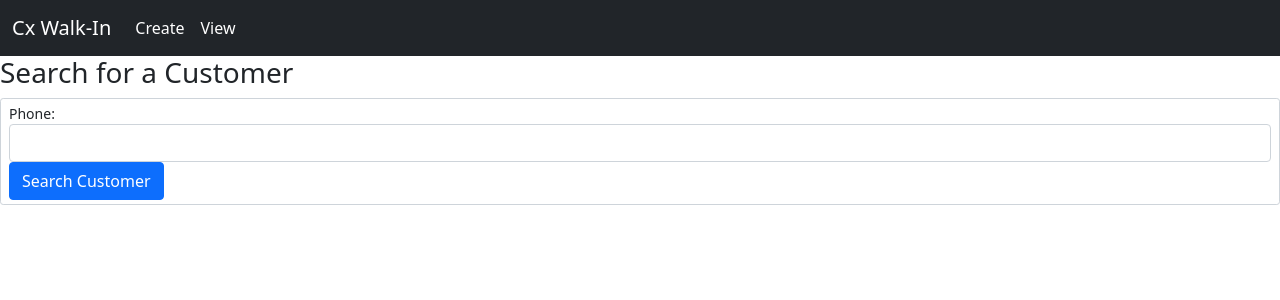
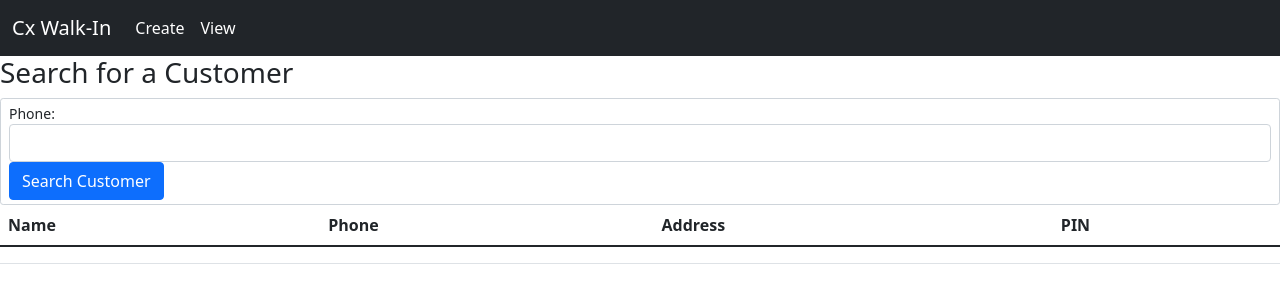
Before and after one commit to lennoxstark47/walkinregister, a React (Create React App) app: page /view in a window 1280 px wide. Shown: the top 300 px of the page. Built offline with nearby package versions, Linux system fonts and the light colour scheme.

Commit message:
Succesfully comepleted

```diff
--- a/src/components/Search.jsx
+++ b/src/components/Search.jsx
@@ -6,6 +6,10 @@ export default class Search extends Component {
 		super();
 		this.state = {
 			phone: '',
+			name: '',
+			address: '',
+			custPhone: '',
+			pin: '',
 		};
 	}
 
@@ -18,17 +22,21 @@ export default class Search extends Component {
 	handleSubmit = (event) => {
 		event.preventDefault();
 
-		const searchPhone = this.state.phone;
-
 		console.log(this.state.phone);
 
 		axios
 			.get(
-				'http://localhost:5000/api/customer/getbyphone',
-				searchPhone
+				'https://secure-dusk-73088.herokuapp.com/api/customer/getbyphone/' +
+					this.state.phone
 			)
 			.then((res) => {
-				console.log(res);
+				console.log(res.data);
+				this.setState({
+					name: res.data.name,
+					custPhone: res.data.phone,
+					address: res.data.address,
+					pin: res.data.pin,
+				});
 			})
 			.catch((err) => {
 				console.log(err);
@@ -64,6 +72,28 @@ export default class Search extends Component {
 						/>
 					</div>
 				</form>
+				{/* <p>Name : {this.state.name}</p>
+				<p>Phone : {this.state.custPhone}</p>
+				<p>Address : {this.state.address}</p>
+				<p>PIN : {this.state.pin}</p> */}
+				<table className='table'>
+					<thead>
+						<tr>
+							<th scope='col'>Name</th>
+							<th scope='col'>Phone</th>
+							<th scope='col'>Address</th>
+							<th scope='col'>PIN</th>
+						</tr>
+					</thead>
+					<tbody>
+						<tr>
+							<td>{this.state.name}</td>
+							<td>{this.state.custPhone}</td>
+							<td>{this.state.address}</td>
+							<td>{this.state.pin}</td>
+						</tr>
+					</tbody>
+				</table>
 			</div>
 		);
 	}
--- a/src/components/Submit.jsx
+++ b/src/components/Submit.jsx
@@ -49,7 +49,7 @@ export default class Submit extends Component {
 
 		axios
 			.post(
-				'http://localhost:5000/api/customer/add',
+				'https://secure-dusk-73088.herokuapp.com/api/customer/add',
 				newCustomer
 			)
 			.then((res) => {
```
